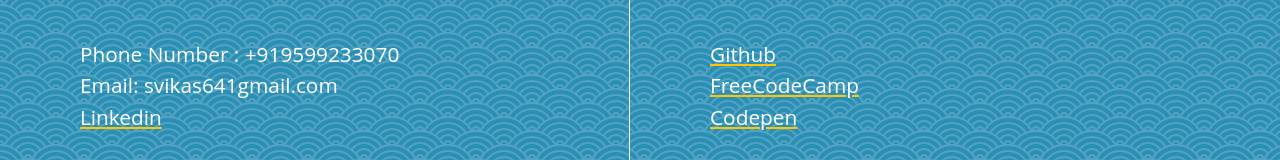
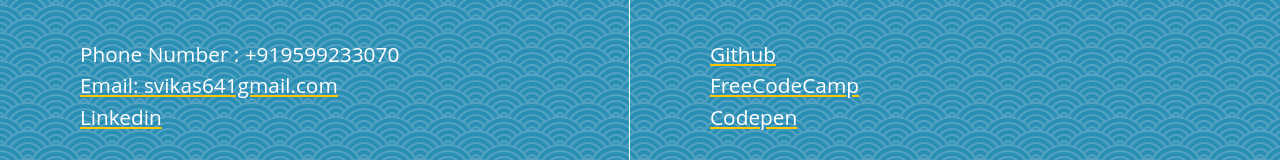
Before and after one commit to svikas641/svikas641.github.io, a plain HTML site: page index.html in a window 1280 px wide. Shown: the part 2406-2566 px from the top of the page. Drawn offline with Linux system fonts and the light colour scheme.

Commit message:
added mailto

```diff
--- a/index.html
+++ b/index.html
@@ -169,7 +169,9 @@
         <div id="primary-contacts">
           <ul>
             <li>Phone Number : +919599233070</li>
-            <li>Email: svikas641gmail.com</li>
+            <li>
+              <a href="mailto:svikas641gmail.com">Email: svikas641gmail.com</a>
+            </li>
             <li>
               <a href="https://www.linkedin.com/in/vikas-kumar-10057112b/"
                 >Linkedin</a
```
